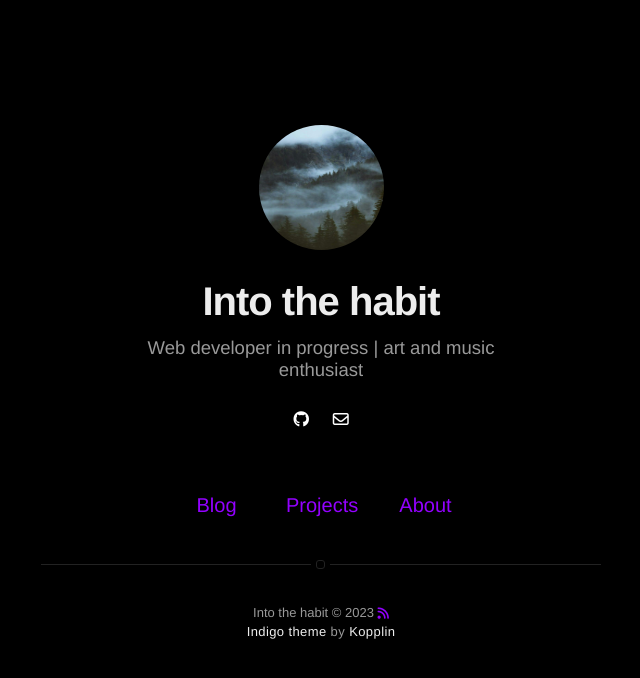
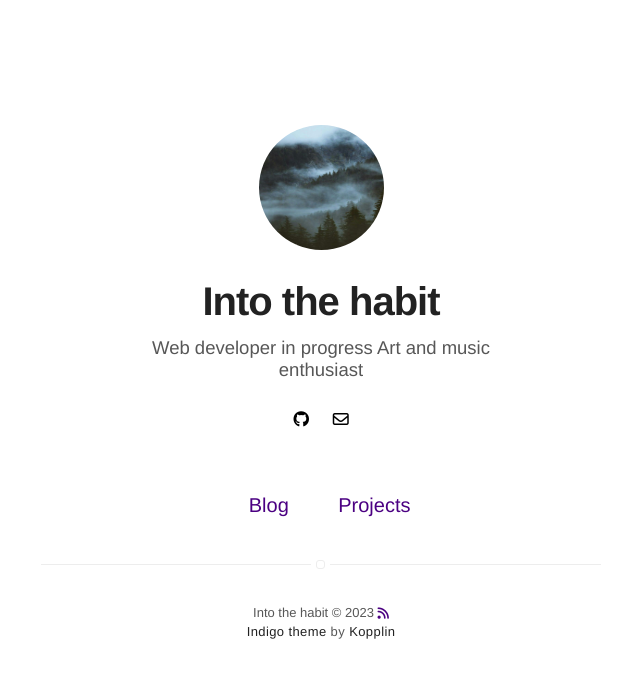
Before and after one commit to chaexrin/chaexrin.github.io, a Jekyll site: the page built from index.html, in a window 1280 px wide. Shown: the top 678 px of the page, without its empty margins (319-959 px from the left). Built offline with Jekyll 4.4.1, drawn with Linux system fonts in a browser that asks for light colours; nearby versions of some CDN libraries.

Commit message:
delete about

```diff
--- a/_config.yml
+++ b/_config.yml
@@ -1,6 +1,7 @@
 # main text of home
 title: Into the habit
-bio: Web developer in progress | art and music enthusiast
+bio: Web developer in progress
+     Art and music enthusiast
 
 # twitter summary info
 description: A blog about technology and stuff related
@@ -12,7 +13,7 @@ picture: assets/images/deep-forest.jpg
 
 # your site color theme, true for dark theme,
 # false to light theme, auto to switch with system.
-dark-theme: true
+dark-theme: auto
 
 # If you want to include your resume, set to true
 # and specify source (external or local).
@@ -64,7 +65,7 @@ width: normal
 projects: true
 
 # if you don't need "about" or "blog", comment them out below
-about: true
+#about: true
 blog: true
 
 # do you want to show the "read time" of the posts?
```
